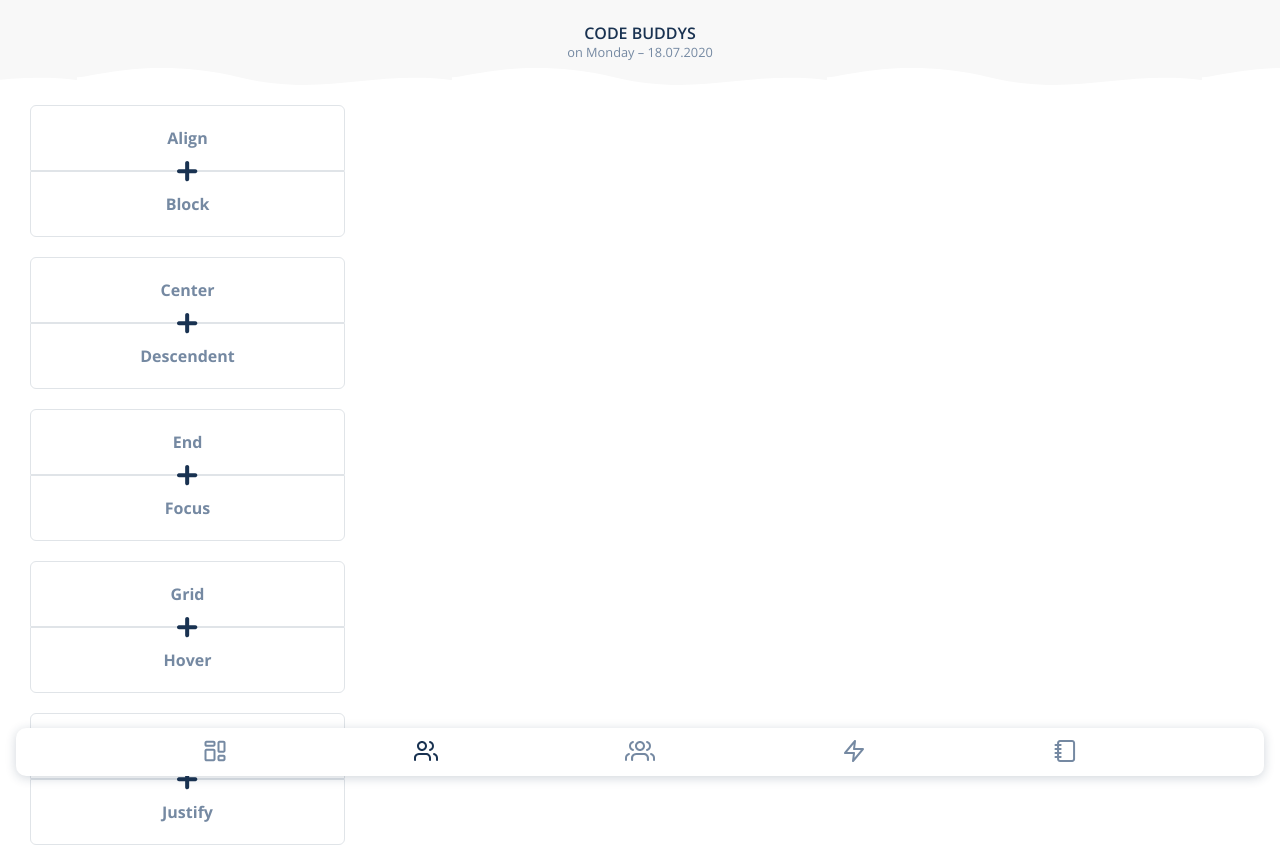
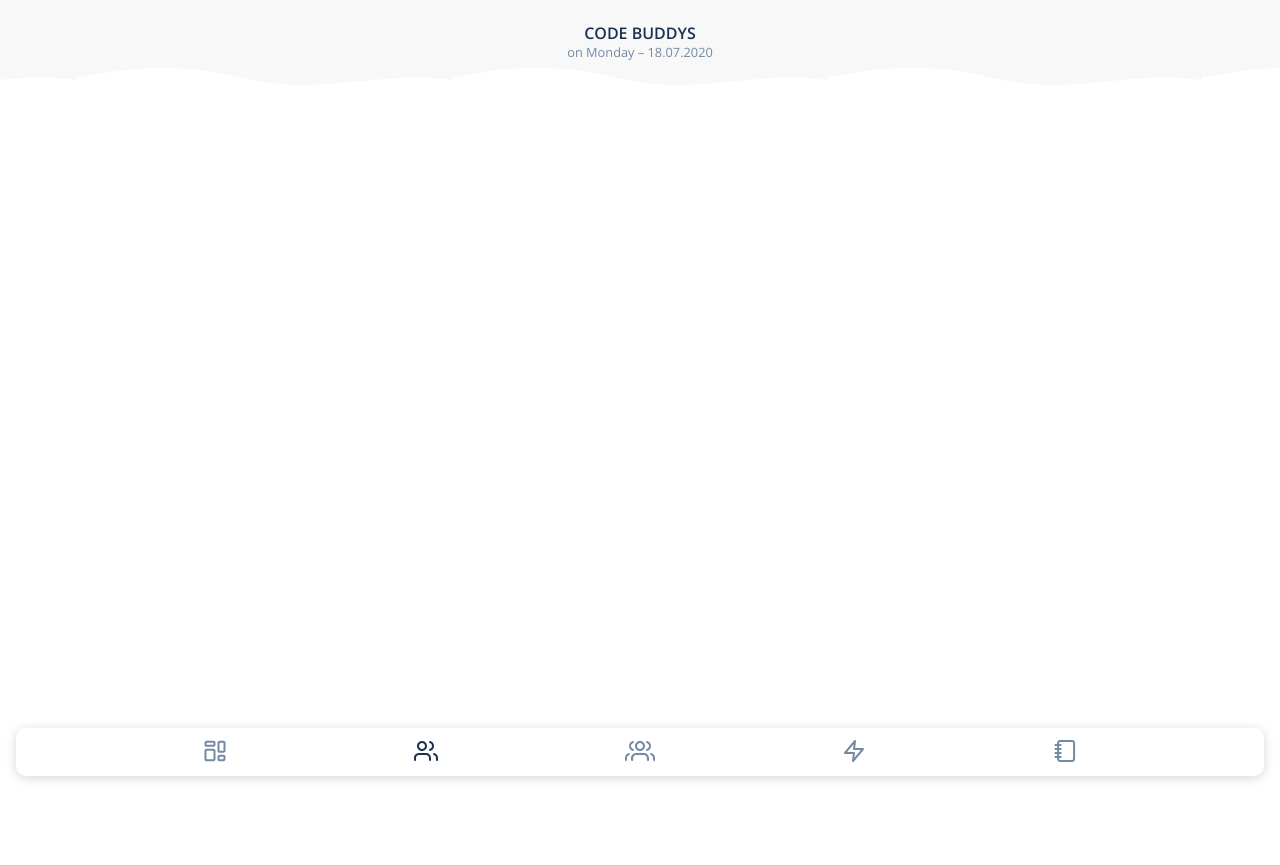
Before and after one commit to LauraMoehr/CompagnionApp, a plain HTML site: page src/buddys.html in a window 1280 px wide. After the commit the page ends 800 px from the top, so only its background shows below. Drawn offline with nearby package versions, Linux system fonts and the light colour scheme.

Commit message:
First try at Javascript

```diff
--- a/src/buddys.html
+++ b/src/buddys.html
@@ -13,6 +13,7 @@
     />
 
     <link rel="stylesheet" href="./css/styles.css" />
+    <script src="javascript/buddys.js" defer></script>
     <title>Buddys</title>
   </head>
 
@@ -23,7 +24,15 @@
     </header>
     <body>
       <main>
-          <section class="small-flexbox">
+
+
+
+
+
+
+
+
+          <!-- <section class="small-flexbox">
             <p class="members m1">Align</p>
             <svg
               class="small-flexbox__plus"
@@ -107,7 +116,7 @@
               />
             </svg>
             <p class="members m5">Justify</p>
-          </section>
+          </section> -->
       </main>
     </body>
 
```
Also changed, not shown: src/teams.html (+14 -2 lines).
